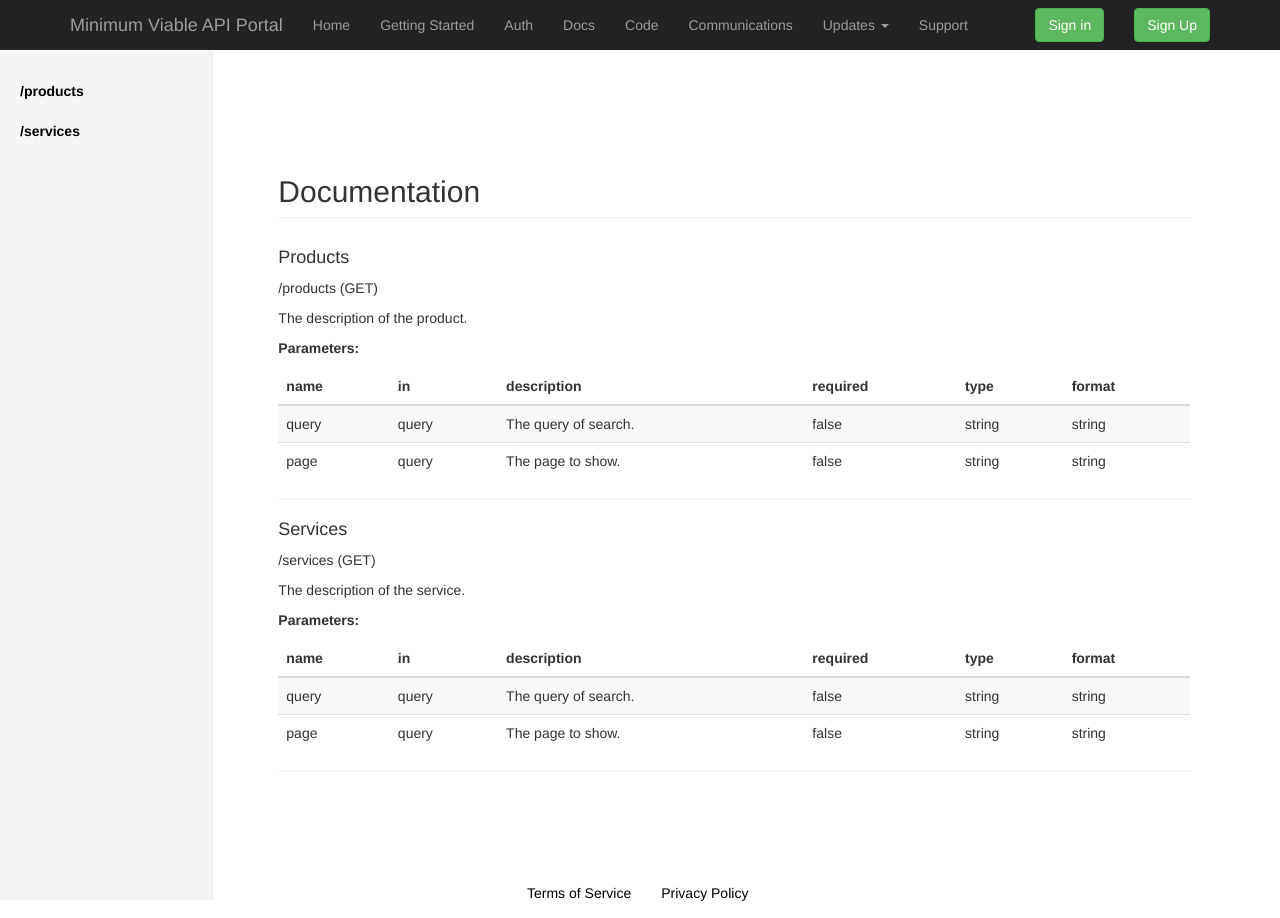
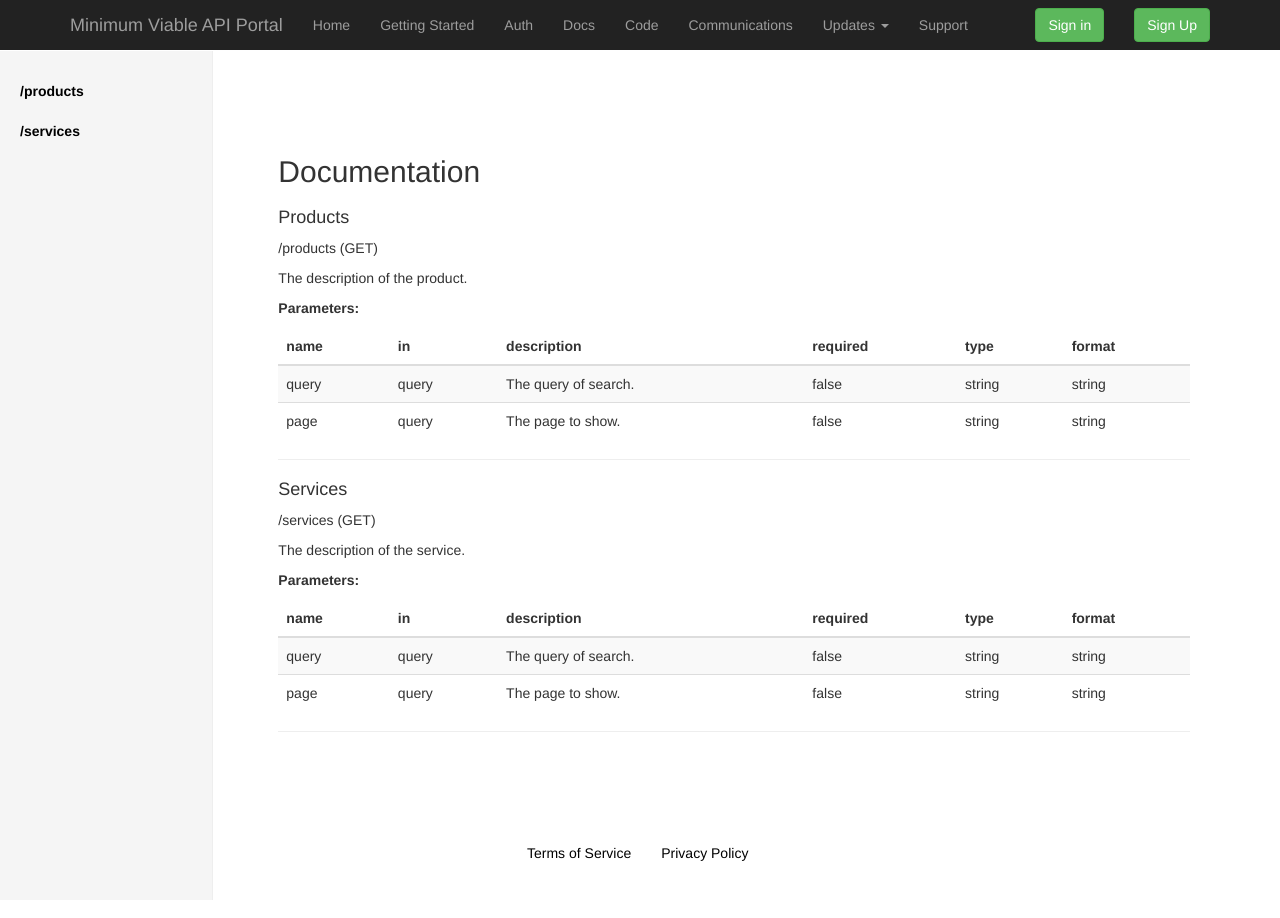
Before and after one commit to api-evangelist/portal-minimum, a Jekyll site: the page built from documentation/index.html, in a window 1280 px wide. Built offline with Jekyll 4.4.1, drawn with Linux system fonts in a browser that asks for light colours.

Commit message:
remove tag

```diff
--- a/documentation/index.html
+++ b/documentation/index.html
@@ -20,14 +20,18 @@ title: '{{ site.documentation.title }}'
 
      <div class="col-sm-9 col-sm-offset-3 col-md-10 col-md-offset-2" style="margin-top: 5px; padding-top: 5px;">
 
-       <h2 class="page-header">Documentation</h2>
+       <h2>Documentation</h2>
        <div class="table-responsive">
 
          {% for path in site.api.paths limit:25 %}
+
            {% assign path_name = path[0] %}
            {% assign path_detail = path[1] %}
+
            <a name="#{{ path_name }}"></a>
+
            {% for verb in path_detail %}
+
              {% assign verb_name = verb[0] %}
              {% assign verb_detail = verb[1] %}
 
```
